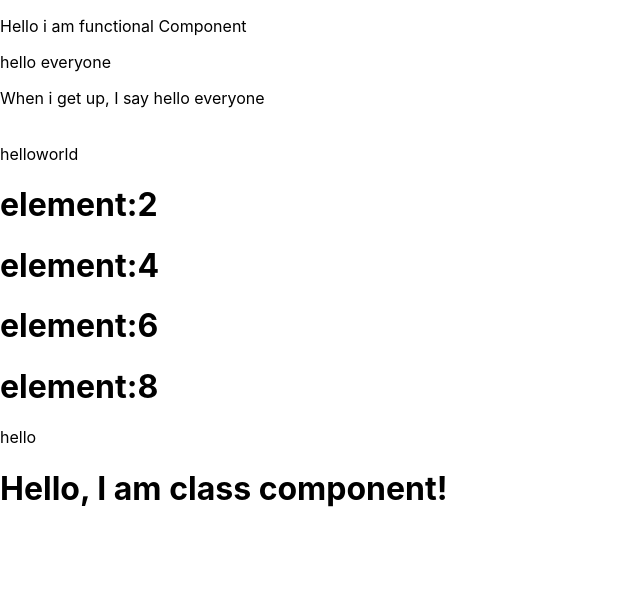
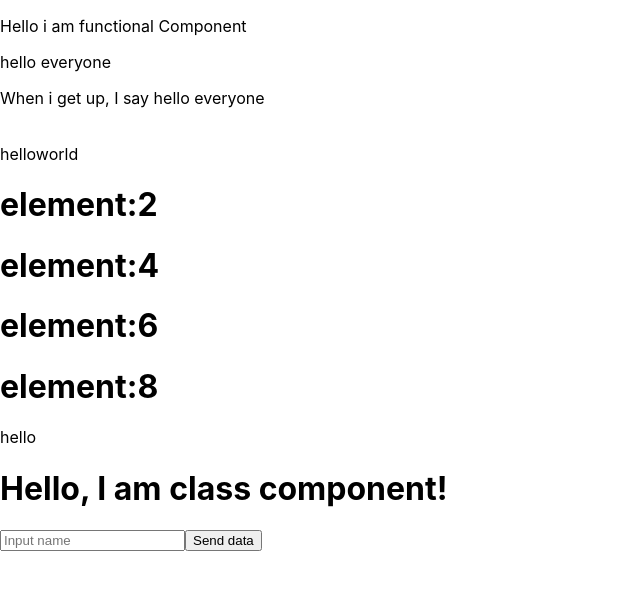
Before and after one commit to blackNumberThree/npm, a React (Create React App) app: page / in a window 1280 px wide. Shown: the top 590 px of the page, without its empty margins (0-640 px from the left). Built offline with nearby package versions, Linux system fonts and the light colour scheme.

Commit message:
add third less

```diff
--- a/src/App/ClassComponent.jsx
+++ b/src/App/ClassComponent.jsx
@@ -1,8 +1,25 @@
-import { Component } from "react";
+import React, { Component } from "react";
 
 export class ClassComponent extends Component {
   state = { somevalue: 32 };
+  nameRef = React.createRef();
+  handlerSubmit = (event) => {
+    event.preventDefault();
+    let input = this.nameRef.current;
+    console.log(input);
+  };
   render() {
-    return <h1>Hello, I am class component!</h1>;
+    return (
+      <>
+        <h1>Hello, I am class component!</h1>
+        <input
+          type="text"
+          placeholder="Input name"
+          ref={this.nameRef}
+          required
+        />
+        <input type="submit" value="Send data" onClick={this.handlerSubmit} />
+      </>
+    );
   }
 }
--- a/src/App/FunctionalComponent.jsx
+++ b/src/App/FunctionalComponent.jsx
@@ -1,3 +1,21 @@
+import { useRef } from "react";
+
 export function FunctionalComponent() {
-  return <p>Hello i am functional Component</p>;
+  // const ref = useRef(0);
+  // const handleSubmit = (event) => {
+  /* Скасуємо реакцію оброблювача за замовченням */
+  // event.preventDefault();
+  /* Отримуємо доступ до текстового поля */
+  // let fName = document.getElementById("userName");
+  // let fName = ref.current.value;
+  // console.log(fName);
+  // };
+
+  return (
+    <p>Hello i am functional Component</p>
+    // <form onSubmit={handleSubmit}>
+    //   <input type="text" id="userName" ref={ref} />
+    //   <input type="submit" value="Click me" />
+    // </form>
+  );
 }
--- a/src/App/JSXomponent.jsx
+++ b/src/App/JSXomponent.jsx
@@ -8,7 +8,7 @@ export function JSXComponent(params) {
       <img src="" alt="" />
       <p>When i get up, I say {simpleElement}</p>
       <p className="bigParagraph"></p>
-      {console.log(simpleElement)}
+      {/* {console.log(simpleElement)} */}
       <br />
       {"hello" + "world"}
       {/* {
--- a/src/index.css
+++ b/src/index.css
@@ -1,13 +1,17 @@
 body {
   margin: 0;
-  font-family: -apple-system, BlinkMacSystemFont, 'Segoe UI', 'Roboto', 'Oxygen',
-    'Ubuntu', 'Cantarell', 'Fira Sans', 'Droid Sans', 'Helvetica Neue',
+  font-family: -apple-system, BlinkMacSystemFont, "Segoe UI", "Roboto", "Oxygen",
+    "Ubuntu", "Cantarell", "Fira Sans", "Droid Sans", "Helvetica Neue",
     sans-serif;
   -webkit-font-smoothing: antialiased;
   -moz-osx-font-smoothing: grayscale;
 }
 
 code {
-  font-family: source-code-pro, Menlo, Monaco, Consolas, 'Courier New',
+  font-family: source-code-pro, Menlo, Monaco, Consolas, "Courier New",
     monospace;
 }
+
+form {
+  border: 1px solid black;
+}
```
